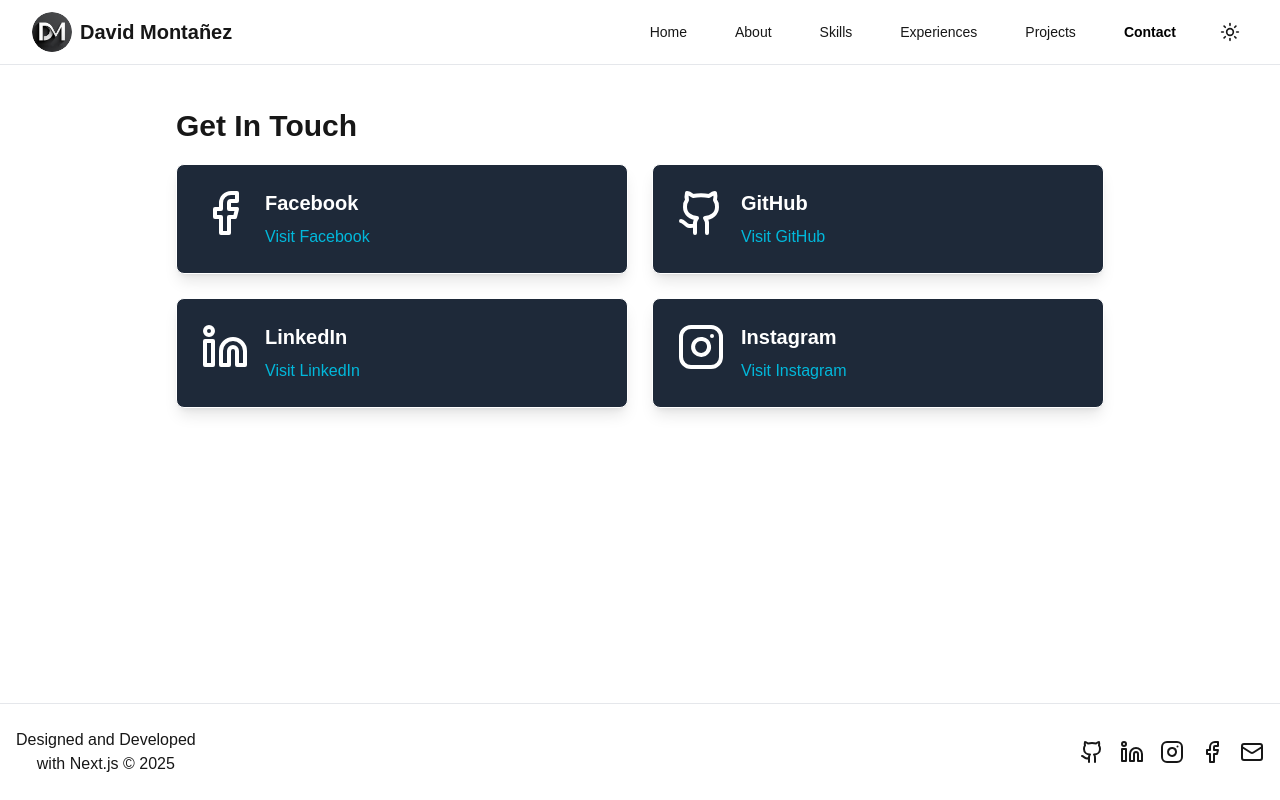
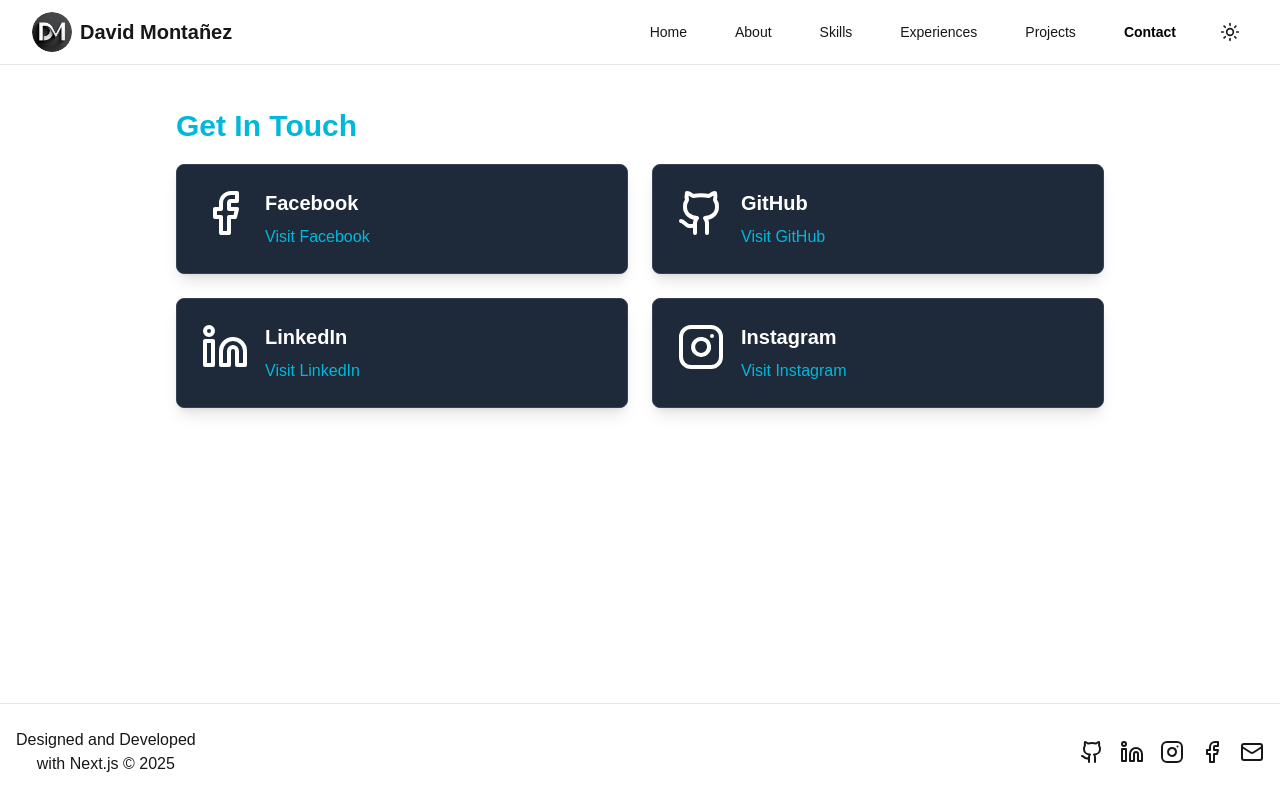
Before and after one commit to davmz/davmz.github.io, a Next.js app: page /contact in a window 1280 px wide. Built offline with nearby package versions, Linux system fonts and the light colour scheme.

Commit message:
Add: configured styling effects on social media card components

```diff
--- a/components/ui/Button.js
+++ b/components/ui/Button.js
@@ -1,7 +1,7 @@
 import * as React from "react";
+import { Slot } from "@radix-ui/react-slot";
 
 import { cn } from "../../lib/utils";
-import { Slot } from "@radix-ui/react-slot";
 
 const Button = React.forwardRef(({
     className,
--- a/components/ui/SocialMediaCard.js
+++ b/components/ui/SocialMediaCard.js
@@ -1,18 +1,34 @@
 import Link from "next/link";
 
-export default function SocialMediaCard({ title, url, children }) {
+import { cn } from "../../lib/utils";
+
+const hoverVariants = {
+    github: "hover:bg-black hover:text-white",
+    facebook: "hover:bg-blue-800 hover:text-white",
+    linkedin: "hover:bg-blue-600 hover:text-white",
+    instagram: "hover:bg-pink-500 hover:text-white",
+    twitter: "hover:bg-sky-500 hover:text-white",
+};
+
+export default function SocialMediaCard({ title, url, variant = "default", children }) {
+    const hoverClass = hoverVariants[variant] || "hover:bg-white hover:text-black hover:border-gray-800";
+
     return (
-        <div className="bg-gray-800 text-white p-4 md:p-6 rounded-lg shadow-lg w-full flex flex-row items-start hover:bg-white hover:text-black hover:border-gray-800 border transition-colors">
-            <div className="flex-shrink-0 mr-4">
-                {children}
-            </div>
+        <Link
+            href={url}
+            target="_blank"
+            rel="noopener noreferrer"
+            className={cn(
+                "bg-gray-800 text-white p-4 md:p-6 rounded-lg shadow-lg w-full flex flex-row items-start border border-gray-700 transition-all duration-300 transform sm:hover:scale-102 hover:scale-105 hover:shadow-[0_0_15px_5px_rgb(0,184,219,0.7)] hover:border-gray-700",
+                hoverClass
+            )}
+        >
+            <div className="flex-shrink-0 mr-4">{children}</div>
 
             <div className="flex flex-col items-start">
                 <h3 className="text-xl font-semibold mb-2">{title}</h3>
-                <Link href={url} className="text-cyan-500 hover:text-cyan-300 transition-colors">
-                    Visit {title}
-                </Link>
+                <span className="text-cyan-500 hover:text-cyan-300 transition-colors">Visit {title}</span>
             </div>
-        </div>
+        </Link>
     );
 }
--- a/src/app/contact/page.js
+++ b/src/app/contact/page.js
@@ -1,36 +1,42 @@
+import { Facebook, Instagram, Linkedin, Github } from "lucide-react";
+
 import SocialMediaCard from "../../../components/ui/SocialMediaCard";
-import { Facebook, Instagram, Linkedin, Github } from "lucide-react";
 
 export default function Contact() {
     return (
         <div className="relative flex flex-col flex-grow items-start p-6 md:px-44">
             <section className="w-full">
-                <h1 className="text-3xl font-bold text-left py-5">Get In Touch</h1>
+                <h1 className="text-3xl font-bold text-left py-5 text-cyan-500">Get In Touch</h1>
+
                 <div className="grid grid-cols-1 md:grid-cols-2 gap-6 w-full">
                     <SocialMediaCard
                         title="Facebook"
-                        url="https://facebook.com"
+                        url="https://www.facebook.com/david.p.montanez/"
+                        variant="facebook"
                     >
                         <Facebook size={48} />
                     </SocialMediaCard>
 
                     <SocialMediaCard
                         title="GitHub"
-                        url="https://github.com"
+                        url="https://github.com/davmz"
+                        variant="github"
                     >
                         <Github size={48} />
                     </SocialMediaCard>
 
                     <SocialMediaCard
                         title="LinkedIn"
-                        url="https://linkedin.com"
+                        url="https://www.linkedin.com/in/davmz/"
+                        variant="linkedin"
                     >
                         <Linkedin size={48} />
                     </SocialMediaCard>
 
                     <SocialMediaCard
                         title="Instagram"
-                        url="https://instagram.com"
+                        url="https://www.linkedin.com/in/davmz/"
+                        variant="instagram"
                     >
                         <Instagram size={48} />
                     </SocialMediaCard>
```
